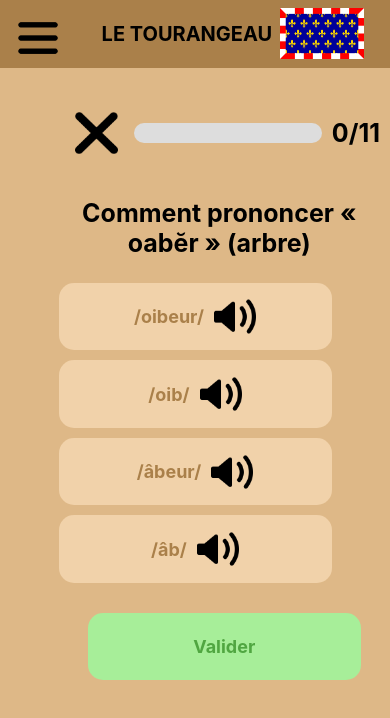
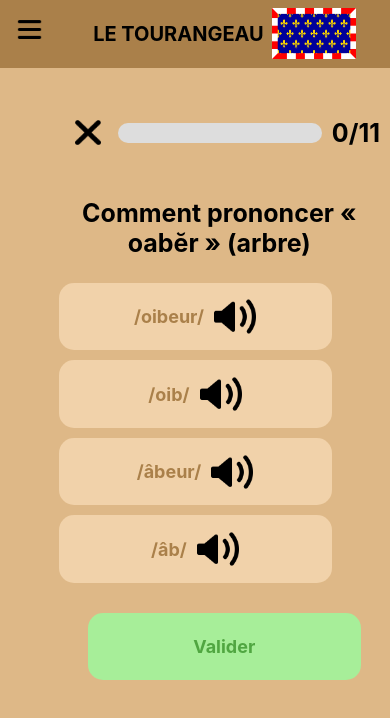
Before and after one commit to ElMala37/tourangeau, a React (Create React App) app: page /exercices/prononciation in a window 390 px wide. Shown: the top 718 px of the page. Built offline with nearby package versions, Linux system fonts and the light colour scheme.

Commit message:
ExoPrononciation

```diff
--- a/src/styles/Exercices/Prononciation.css
+++ b/src/styles/Exercices/Prononciation.css
@@ -253,12 +253,12 @@
 }
 
 .LogoNavMenu{
-    height: 5vh;
+    height: 3vh;
     width: auto;
 }
 
 .TrameQuestion{
-    width: 100%;
+    width: 60vw;
     display:flex;
     flex-direction: column;
 }
```
